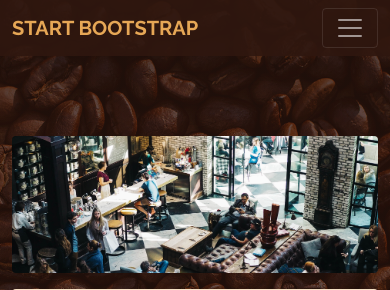
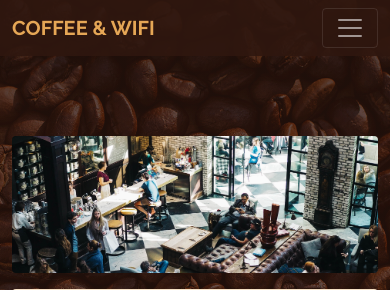
Before and after one commit to mateuszguzy/Coffee_and_wifi, a Flask app: page /about in a window 390 px wide. Shown: the top 290 px of the page. Run offline with Flask 2, Linux system fonts and the light colour scheme; some libraries are stand-ins or nearby versions.

Commit message:
header fix

```diff
--- a/templates/header.html
+++ b/templates/header.html
@@ -25,7 +25,7 @@
 <!-- Navigation-->
 <nav class="navbar navbar-expand-lg navbar-dark py-lg-4" id="mainNav">
     <div class="container">
-        <a class="navbar-brand text-uppercase fw-bold d-lg-none" href="index.html">Start Bootstrap</a>
+        <a class="navbar-brand text-uppercase fw-bold d-lg-none" href="index.html">Coffee & WiFi</a>
         <button class="navbar-toggler" type="button" data-bs-toggle="collapse" data-bs-target="#navbarSupportedContent"
                 aria-controls="navbarSupportedContent" aria-expanded="false" aria-label="Toggle navigation"><span
                 class="navbar-toggler-icon"></span></button>
```
